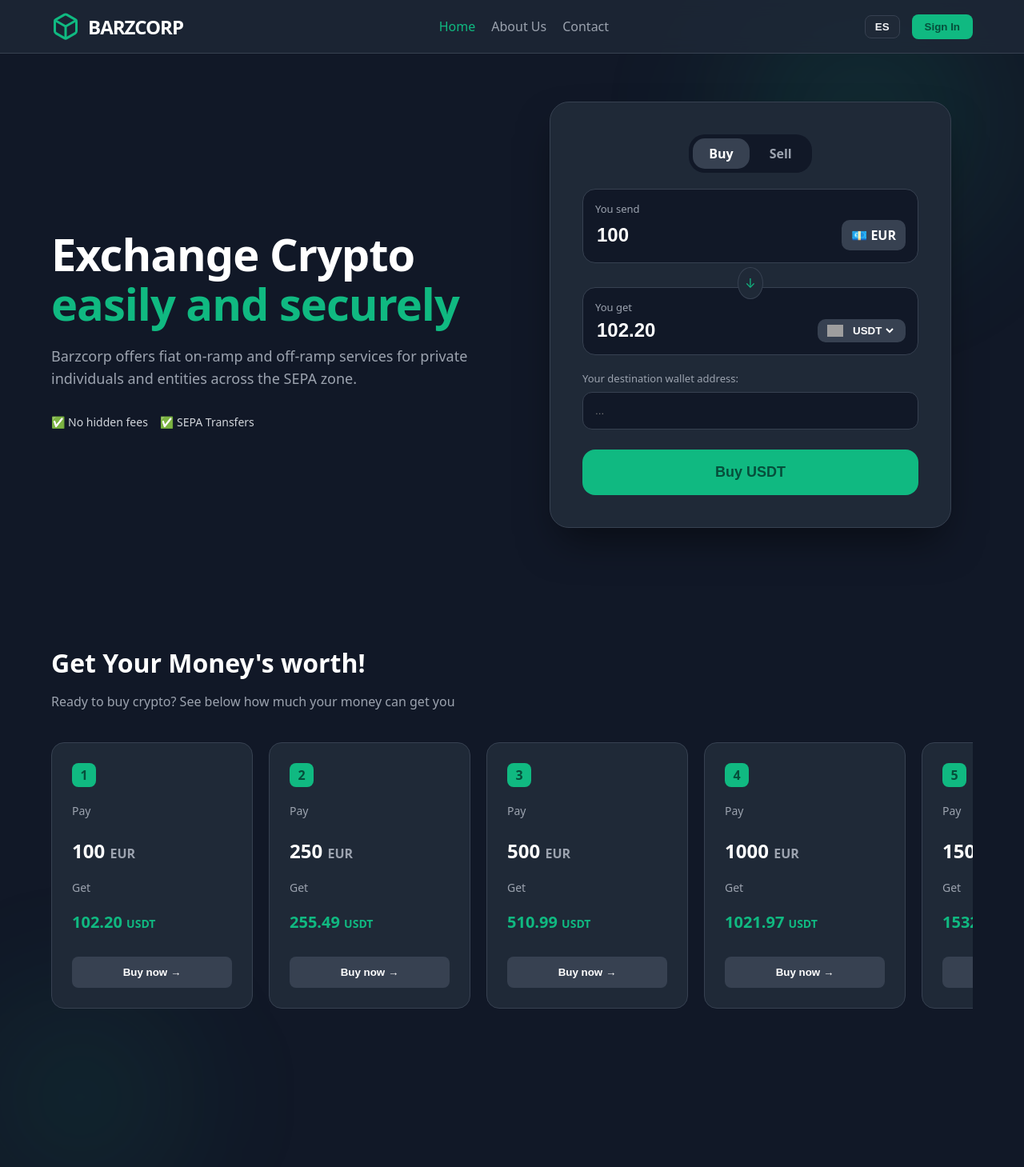
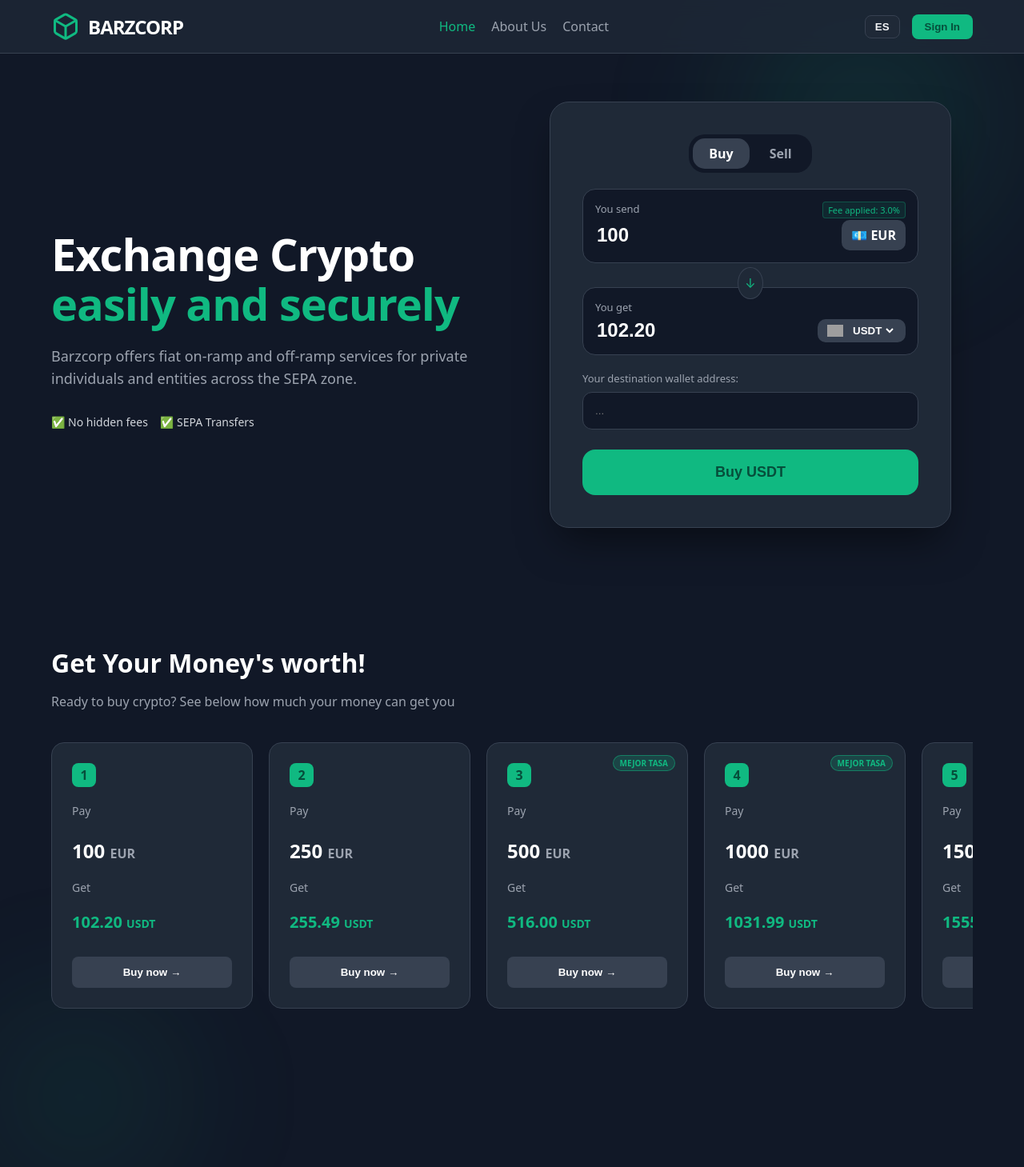
Before and after one commit to cnbarz/barzcorp-web, a React (Vite) app: page / in a window 1280 px wide. Shown: the top 1459 px of the page at 80% size. Built offline with nearby package versions, Linux system fonts and the light colour scheme; no server answers; grey boxes are pictures that could not be loaded.

Commit message:
Comisiones dinamicas por tiers

```diff
--- a/src/App.jsx
+++ b/src/App.jsx
@@ -21,7 +21,7 @@ const dict = {
     successSell: "✅ Sell Order Generated", successSellText: "To receive your EUR, please send exactly",
     bank: "Bank:", beneficiary: "Beneficiary:", ref: "Reference:", btnNewOp: "New Operation",
     buyBlocksTitle: "Get Your Money's worth!", buyBlocksSub: "Ready to buy crypto? See below how much your money can get you",
-    pay: "Pay", get: "Get", buyNow: "Buy now →",
+    pay: "Pay", get: "Get", buyNow: "Buy now →", feeLabel: "Fee applied:",
     aboutTitle: "About Barzcorp",
     aboutIntro: "Barzcorp offers fiat on-ramp and off-ramp services (fiat-crypto-fiat) for private individuals and legal entities across the SEPA zone in Europe. Services are provided through different channels up to the customer’s choice:",
     aboutP2pTitle: "P2P Marketplace Platforms", aboutP2p: "We operate on major platforms (Binance, OKX, Bitget, Bybit etc.). This service channel is mostly suitable for private individuals looking for additional security through escrow services.",
@@ -51,7 +51,7 @@ const dict = {
     successSell: "✅ Orden de Venta Generada", successSellText: "Para recibir tus Euros, envía exactamente",
     bank: "Banco:", beneficiary: "Beneficiario:", ref: "Concepto:", btnNewOp: "Nueva Operación",
     buyBlocksTitle: "¡Sácale partido a tu dinero!", buyBlocksSub: "¿Listo para comprar cripto? Mira cuánto puedes obtener a continuación",
-    pay: "Pagas", get: "Recibes", buyNow: "Comprar →",
+    pay: "Pagas", get: "Recibes", buyNow: "Comprar →", feeLabel: "Comisión:",
     aboutTitle: "Sobre Barzcorp",
     aboutIntro: "Barzcorp ofrece servicios de entrada y salida de fiat (fiat-cripto-fiat) para particulares y entidades legales en toda la zona SEPA en Europa. Los servicios se brindan a través de diferentes canales a elección del cliente:",
     aboutP2pTitle: "Plataformas de Mercado P2P", aboutP2p: "Operamos en las principales plataformas (Binance, OKX, Bitget, Bybit, etc.). Este canal es ideal para particulares que buscan seguridad adicional a través del servicio de depósito en garantía (escrow).",
@@ -66,7 +66,6 @@ const dict = {
   }
 };
 
-// === NUEVO LOGO GEOMÉTRICO ===
 const BarzcorpLogo = () => (
   <svg width="36" height="36" viewBox="0 0 24 24" fill="none" stroke="#10b981" strokeWidth="2" strokeLinecap="round" strokeLinejoin="round" style={{ marginRight: '10px' }}>
     <path d="M21 16V8a2 2 0 0 0-1-1.73l-7-4a2 2 0 0 0-2 0l-7 4A2 2 0 0 0 3 8v8a2 2 0 0 0 1 1.73l7 4a2 2 0 0 0 2 0l7-4A2 2 0 0 0 21 16z"></path>
@@ -96,14 +95,6 @@ function App() {
   const [ordenCreada, setOrdenCreada] = useState(false);
   const [numeroReferencia, setNumeroReferencia] = useState('');
 
-  const margenGanancia = 1.03;
-  const tasaCompra = precioReal * margenGanancia;
-  const tasaVenta = precioReal * (1 - (margenGanancia - 1));
-
-  const receiveAmount = isBuying
-    ? (tasaCompra > 0 ? (sendAmount / tasaCompra).toFixed(2) : 0)
-    : (tasaVenta > 0 ? (sendAmount * tasaVenta).toFixed(2) : 0);
-
   const blockAmounts = [100, 250, 500, 1000, 1500];
 
   useEffect(() => {
@@ -125,6 +116,34 @@ function App() {
     };
     obtenerPrecioMercado();
   }, [cryptoType]);
+
+  // === MOTOR DE COMISIONES ESCALONADAS ===
+  const calcularTasas = (montoIngresado, isBuyingAction) => {
+    // Calculamos el valor base en Euros para definir el escalón
+    const valorEnEuros = isBuyingAction ? Number(montoIngresado) : Number(montoIngresado) * precioReal;
+
+    let margen = 1.03; // 3% por defecto
+    let porcentajeMostrar = "3.0%";
+
+    if (valorEnEuros >= 1500) {
+      margen = 1.015; // 1.5% VIP
+      porcentajeMostrar = "1.5%";
+    } else if (valorEnEuros >= 500) {
+      margen = 1.02; // 2.0% Pro
+      porcentajeMostrar = "2.0%";
+    }
+
+    const tasaCompra = precioReal * margen;
+    const tasaVenta = precioReal * (2 - margen);
+
+    return { tasaCompra, tasaVenta, porcentajeMostrar };
+  };
+
+  const { tasaCompra, tasaVenta, porcentajeMostrar } = calcularTasas(sendAmount, isBuying);
+
+  const receiveAmount = isBuying
+    ? (tasaCompra > 0 ? (sendAmount / tasaCompra).toFixed(2) : 0)
+    : (tasaVenta > 0 ? (sendAmount * tasaVenta).toFixed(2) : 0);
 
   const handleTransaction = async (e) => {
     e.preventDefault();
@@ -179,7 +198,7 @@ function App() {
   return (
     <div style={{ fontFamily: 'system-ui, -apple-system, sans-serif', backgroundColor: '#111827', color: '#f3f4f6', minHeight: '100vh', display: 'flex', flexDirection: 'column', position: 'relative', overflowX: 'hidden' }}>
 
-      {/* EFECTOS CRISTALINOS DE FONDO */}
+      {/* EFECTOS CRISTALINOS */}
       <div style={{ position: 'absolute', top: '-150px', right: '-100px', width: '600px', height: '600px', background: 'radial-gradient(circle, rgba(16,185,129,0.15) 0%, rgba(17,24,39,0) 60%)', borderRadius: '50%', filter: 'blur(60px)', zIndex: 0, pointerEvents: 'none' }}></div>
       <div style={{ position: 'absolute', bottom: '20%', left: '-150px', width: '500px', height: '500px', background: 'radial-gradient(circle, rgba(16,185,129,0.1) 0%, rgba(17,24,39,0) 60%)', borderRadius: '50%', filter: 'blur(60px)', zIndex: 0, pointerEvents: 'none' }}></div>
 
@@ -212,12 +231,10 @@ function App() {
       {/* VISTAS DINÁMICAS */}
       <div style={{ flex: 1, position: 'relative', zIndex: 10 }}>
 
-        {/* VISTA: ABOUT US */}
         {view === 'about' && (
           <div style={{ animation: 'fadeIn 0.4s', padding: '80px 5%', maxWidth: '900px', margin: '0 auto' }}>
             <h1 style={{ fontSize: '48px', fontWeight: '900', marginBottom: '20px', color: '#ffffff', textAlign: 'center' }}>{t.aboutTitle}</h1>
             <p style={{ fontSize: '18px', color: '#9ca3af', lineHeight: '1.7', marginBottom: '50px', textAlign: 'center' }}>{t.aboutIntro}</p>
-
             <div style={{ display: 'flex', flexDirection: 'column', gap: '20px' }}>
               <div style={{ backgroundColor: '#1f2937', border: '1px solid #374151', padding: '30px', borderRadius: '16px' }}>
                 <h3 style={{ color: '#10b981', fontSize: '22px', marginBottom: '10px' }}>{t.aboutP2pTitle}</h3>
@@ -235,7 +252,6 @@ function App() {
           </div>
         )}
 
-        {/* VISTA: CONTACTO */}
         {view === 'contact' && (
           <div style={{ padding: '80px 5%', maxWidth: '500px', margin: '0 auto', animation: 'fadeIn 0.3s' }}>
             <h1 style={{ fontSize: '32px', fontWeight: '900', marginBottom: '30px', textAlign: 'center', color: '#ffffff' }}>{t.contactTitle}</h1>
@@ -248,7 +264,6 @@ function App() {
           </div>
         )}
 
-        {/* VISTA: INICIO */}
         {view === 'home' && (
           <>
             <header style={{ display: 'flex', flexWrap: 'wrap', alignItems: 'center', padding: '60px 5%', gap: '40px' }}>
@@ -292,7 +307,7 @@ function App() {
                       </div>
 
                       <form onSubmit={handleTransaction}>
-                        <div style={{ marginBottom: '20px', backgroundColor: '#111827', padding: '15px', borderRadius: '16px', border: '1px solid #374151' }}>
+                        <div style={{ marginBottom: '20px', backgroundColor: '#111827', padding: '15px', borderRadius: '16px', border: '1px solid #374151', position: 'relative' }}>
                           <label style={{ fontSize: '13px', color: '#9ca3af', display: 'block', marginBottom: '5px' }}>{t.youSend}</label>
                           <div style={{ display: 'flex', justifyContent: 'space-between', alignItems: 'center' }}>
                             <input type="number" value={sendAmount} onChange={(e) => setSendAmount(e.target.value)} style={{ width: '50%', border: 'none', background: 'transparent', fontSize: '24px', fontWeight: 'bold', color: '#ffffff', outline: 'none' }} min="10" required />
@@ -307,6 +322,11 @@ function App() {
                                  </select>
                                </div>
                             )}
+                          </div>
+
+                          {/* INDICADOR DE COMISIÓN */}
+                          <div style={{ position: 'absolute', top: '15px', right: '15px', fontSize: '11px', color: '#10b981', border: '1px solid rgba(16,185,129,0.3)', padding: '2px 6px', borderRadius: '4px', backgroundColor: 'rgba(16,185,129,0.1)' }}>
+                            {t.feeLabel} {porcentajeMostrar}
                           </div>
                         </div>
 
@@ -375,14 +395,24 @@ function App() {
               </div>
             </header>
 
-            {/* SECCIÓN: BUY BLOCKS */}
+            {/* SECCIÓN: BUY BLOCKS CON CÁLCULO DINÁMICO */}
             <section style={{ padding: '60px 5%', maxWidth: '1200px', margin: '0 auto' }}>
                <h2 style={{ fontSize: '32px', fontWeight: '900', color: '#ffffff', marginBottom: '10px' }}>{t.buyBlocksTitle}</h2>
                <p style={{ color: '#9ca3af', marginBottom: '40px' }}>{t.buyBlocksSub}</p>
 
                <div style={{ display: 'flex', gap: '20px', overflowX: 'auto', paddingBottom: '20px' }}>
-                  {blockAmounts.map((amount, index) => (
-                    <div key={index} style={{ backgroundColor: '#1f2937', border: '1px solid #374151', borderRadius: '16px', padding: '25px', minWidth: '200px', flex: '1' }}>
+                  {blockAmounts.map((amount, index) => {
+                    const blockRates = calcularTasas(amount, true);
+                    return (
+                      <div key={index} style={{ backgroundColor: '#1f2937', border: '1px solid #374151', borderRadius: '16px', padding: '25px', minWidth: '200px', flex: '1', position: 'relative' }}>
+
+                         {/* Etiqueta VIP en bloques altos */}
+                         {amount >= 500 && (
+                           <div style={{ position: 'absolute', top: '15px', right: '15px', backgroundColor: 'rgba(16,185,129,0.2)', color: '#10b981', padding: '2px 8px', borderRadius: '12px', fontSize: '10px', fontWeight: 'bold', border: '1px solid rgba(16,185,129,0.5)' }}>
+                             MEJOR TASA
+                           </div>
+                         )}
+
                          <div style={{ backgroundColor: '#10b981', color: '#064e3b', width: '30px', height: '30px', borderRadius: '8px', display: 'flex', alignItems: 'center', justifyContent: 'center', fontWeight: 'bold', marginBottom: '20px' }}>
                            {index + 1}
                          </div>
@@ -390,13 +420,14 @@ function App() {
                          <p style={{ fontSize: '24px', fontWeight: 'bold', color: '#ffffff', marginBottom: '20px' }}>{amount} <span style={{fontSize:'16px', color:'#9ca3af'}}>EUR</span></p>
 
                          <p style={{ color: '#9ca3af', fontSize: '14px', marginBottom: '5px' }}>{t.get}</p>
-                       <p style={{ fontSize: '20px', fontWeight: 'bold', color: '#10b981', marginBottom: '30px' }}>{(amount / tasaCompra).toFixed(2)} <span style={{fontSize:'14px'}}>USDT</span></p>
+                         <p style={{ fontSize: '20px', fontWeight: 'bold', color: '#10b981', marginBottom: '30px' }}>{(amount / blockRates.tasaCompra).toFixed(2)} <span style={{fontSize:'14px'}}>USDT</span></p>
 
                          <button onClick={() => selectBlock(amount)} style={{ width: '100%', padding: '12px', backgroundColor: '#374151', color: '#ffffff', border: 'none', borderRadius: '8px', cursor: 'pointer', fontWeight: 'bold', transition: '0.2s' }}>
                            {t.buyNow}
                          </button>
                       </div>
-                  ))}
+                    );
+                  })}
                </div>
             </section>
 
```
Lines whose indentation alone changed are shown as unchanged.
